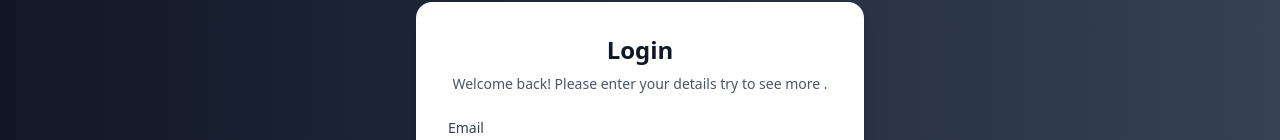
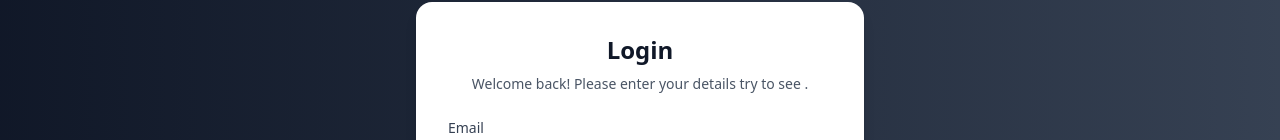
Before and after one commit to Abbaslewa/Login-Using-Next.js, a Next.js app: page / in a window 1280 px wide. Shown: the part 226-366 px from the top of the page. Built offline with nearby package versions, Linux system fonts and the light colour scheme.

Commit message:
updating

```diff
--- a/app/page.tsx
+++ b/app/page.tsx
@@ -16,7 +16,7 @@ export default function LoginPage() {
       <div className="w-full max-w-md rounded-2xl bg-white p-8 shadow-lg">
         <h1 className="text-2xl font-bold text-center text-gray-900">Login</h1>
         <p className="mt-2 text-center text-gray-600 text-sm">
-          Welcome back! Please enter your details try to see more .
+          Welcome back! Please enter your details try to see  .
         </p>
 
         <form onSubmit={handleSubmit} className="mt-6 space-y-4">
```
